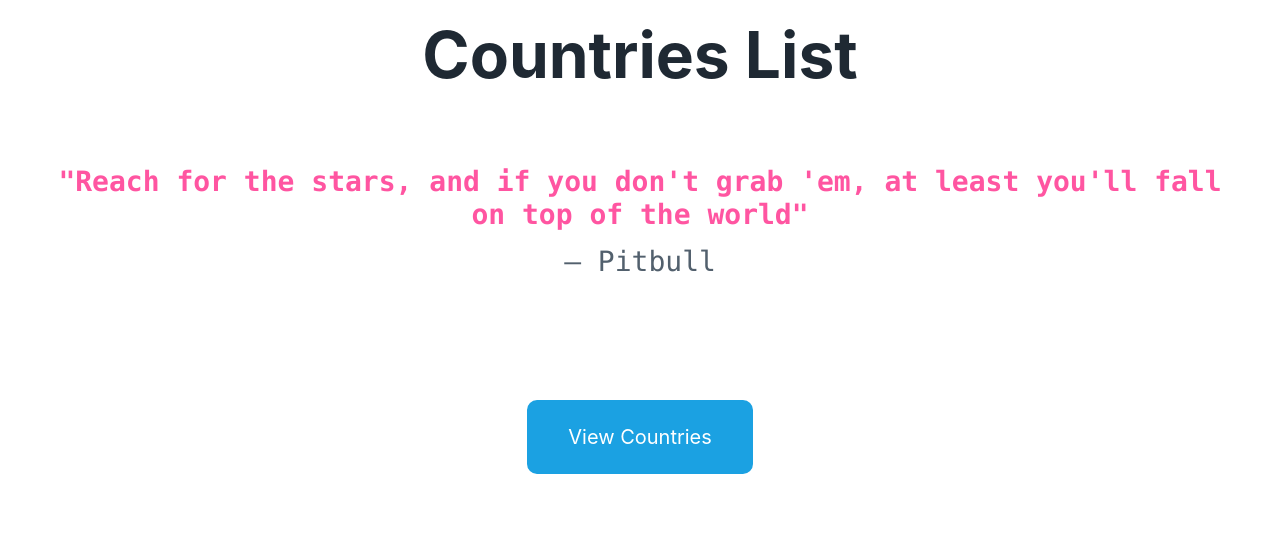
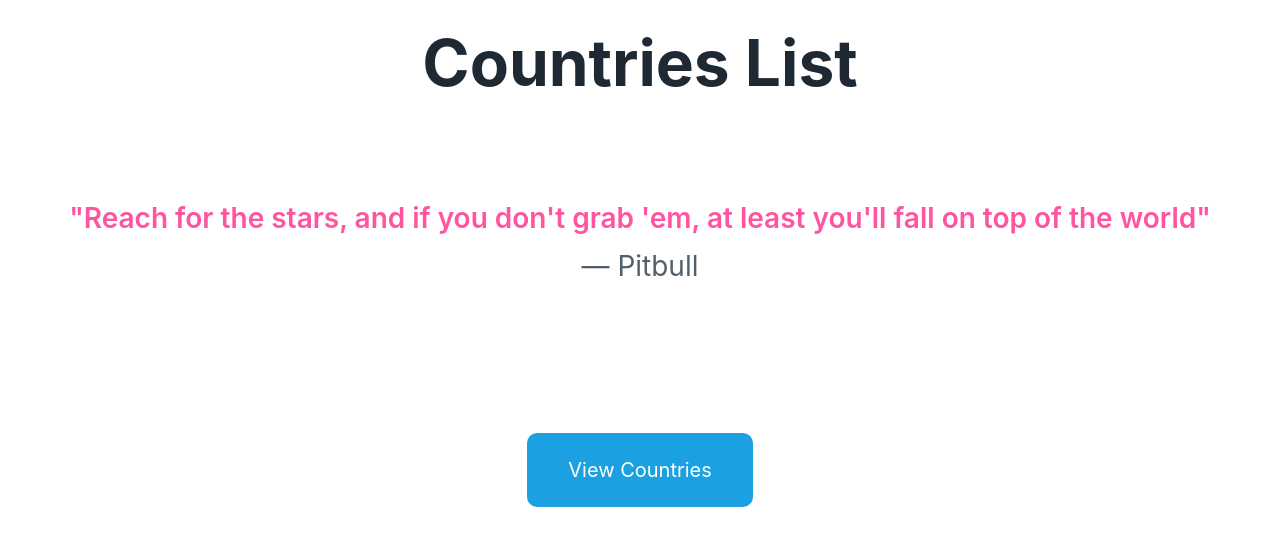
Before and after one commit to SenhorLion/sb-code-challenge, a React (Create React App) app in the folder front-end/: page / in a window 1280 px wide. Shown: the top 546 px of the page. Built offline with nearby package versions, Linux system fonts and the light colour scheme.

Commit message:
refactor: Update styled container components

```diff
--- a/front-end/src/components/Country/CountryList.js
+++ b/front-end/src/components/Country/CountryList.js
@@ -2,13 +2,13 @@
 import PropTypes from 'prop-types';
 import sortBy from 'lodash/sortBy';
 import styled, { withTheme } from 'styled-components';
-import { ErrorDiv } from '../containers';
+import { ErrorDiv } from '../Containers';
 import { TitleH2 } from '../Text';
 import CountryCard from './CountryCard';
 import FilterCountryLinks from './FilterCountryLinks';
 import { Loader } from '../Loader';
 
-const StyledDiv = styled.div`
+const ContryContainer = styled.div`
   flex: 1;
   border: 0px solid ${props => props.theme.colors.black};
   margin-bottom: 6px;
@@ -96,7 +96,7 @@
     } = theme;
 
     return (
-      <StyledDiv key={title}>
+      <ContryContainer key={title}>
         <TitleH2 color={secondaryMagenta} id={title} center>
           {title}
         </TitleH2>
@@ -104,7 +104,7 @@
         {data.map(item => {
           return <CountryCard key={item.code} country={item} />;
         })}
-      </StyledDiv>
+      </ContryContainer>
     );
   };
 
--- a/front-end/src/routes/Countries.js
+++ b/front-end/src/routes/Countries.js
@@ -1,7 +1,7 @@
 import React from 'react';
 import { Query } from 'react-apollo';
 import gql from 'graphql-tag';
-import { ContainerDiv, HeaderDiv } from '../components/containers';
+import { ContainerDiv, HeaderDiv } from '../components/Containers';
 import { Loader } from '../components/Loader';
 import CountryList from '../components/Country/CountryList';
 import { TitleH1 } from '../components/Text';
--- a/front-end/src/routes/Country.js
+++ b/front-end/src/routes/Country.js
@@ -3,7 +3,7 @@
 import { Query } from 'react-apollo';
 import gql from 'graphql-tag';
 import { Loader } from '../components/Loader';
-import { ContainerDiv, ErrorDiv, HeaderDiv } from '../components/containers';
+import { ContainerDiv, ErrorDiv, HeaderDiv } from '../components/Containers';
 import { TitleH1 } from '../components/Text';
 import { BackButton } from '../components/Buttons';
 import { CountryDetailCard } from '../components/Country';
--- a/front-end/src/routes/Home.js
+++ b/front-end/src/routes/Home.js
@@ -1,15 +1,8 @@
 import React from 'react';
 import styled from 'styled-components';
 import { Button } from '../components/Buttons';
-import { TitleH1 } from '../components/Text';
-
-const ContainerDiv = styled.div`
-  display: flex;
-  flex: 1;
-  flex-direction: column;
-  max-width: 100vw;
-  background-color: white;
-`;
+import { TitleH1, SubTitle } from '../components/Text';
+import { ContainerDiv } from '../components/Containers';
 
 const StyledDiv = styled.div`
   display: flex;
@@ -19,11 +12,10 @@
   align-items: center;
 `;
 
-const Quote = styled.code`
+const Quote = styled(SubTitle)`
   font-size: 1.75em;
   color: ${props => props.theme.colors.secondaryLightMagenta};
   font-weight: 600;
-  text-align: center;
   padding: 2em;
 
   span {
@@ -40,7 +32,7 @@
   return (
     <ContainerDiv>
       <TitleH1 center>Countries List</TitleH1>
-      <Quote>
+      <Quote center>
         {`"Reach for the stars, and if you don't grab 'em, at least you'll fall on
         top of the world"`}
         <span>— Pitbull</span>
```
